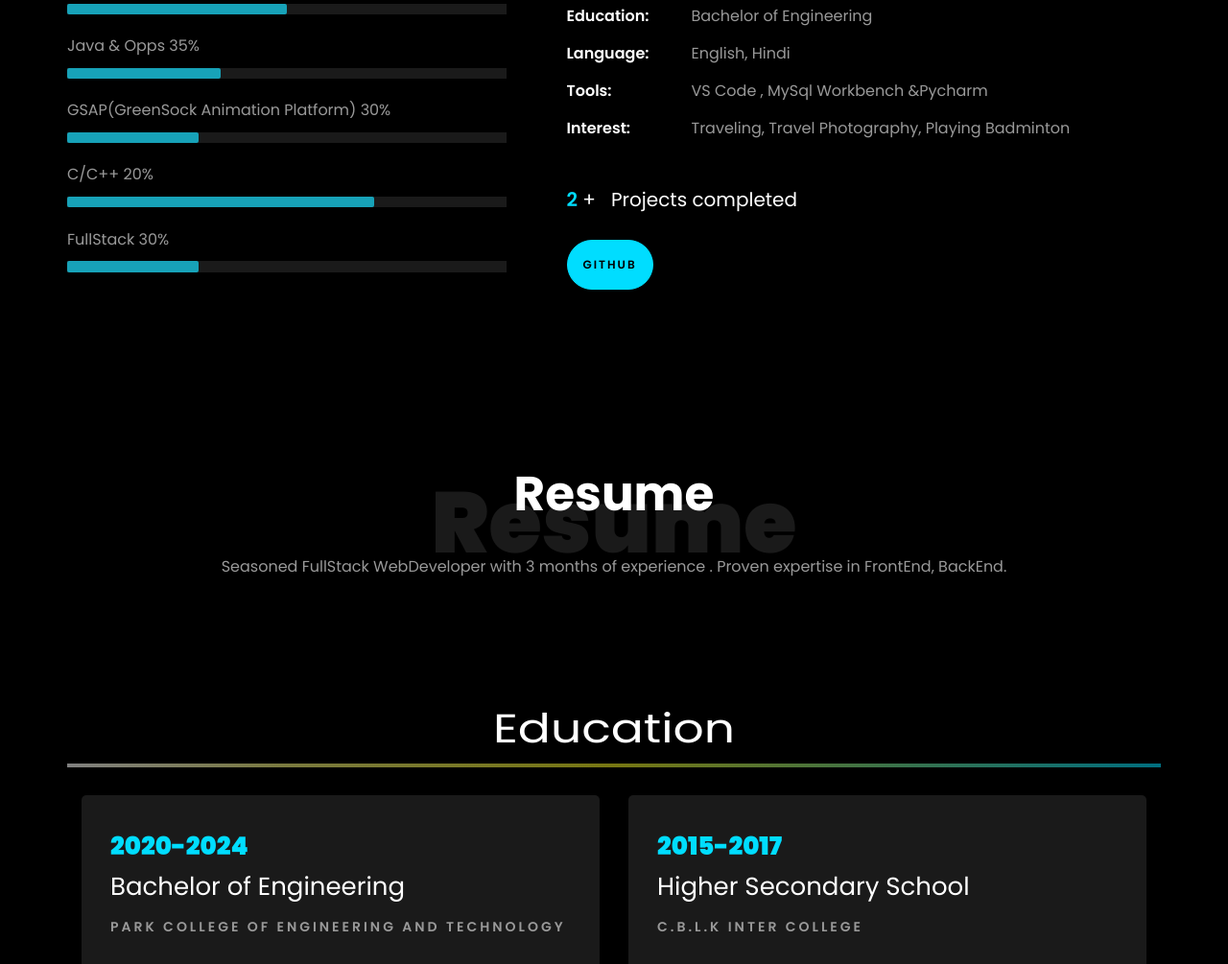
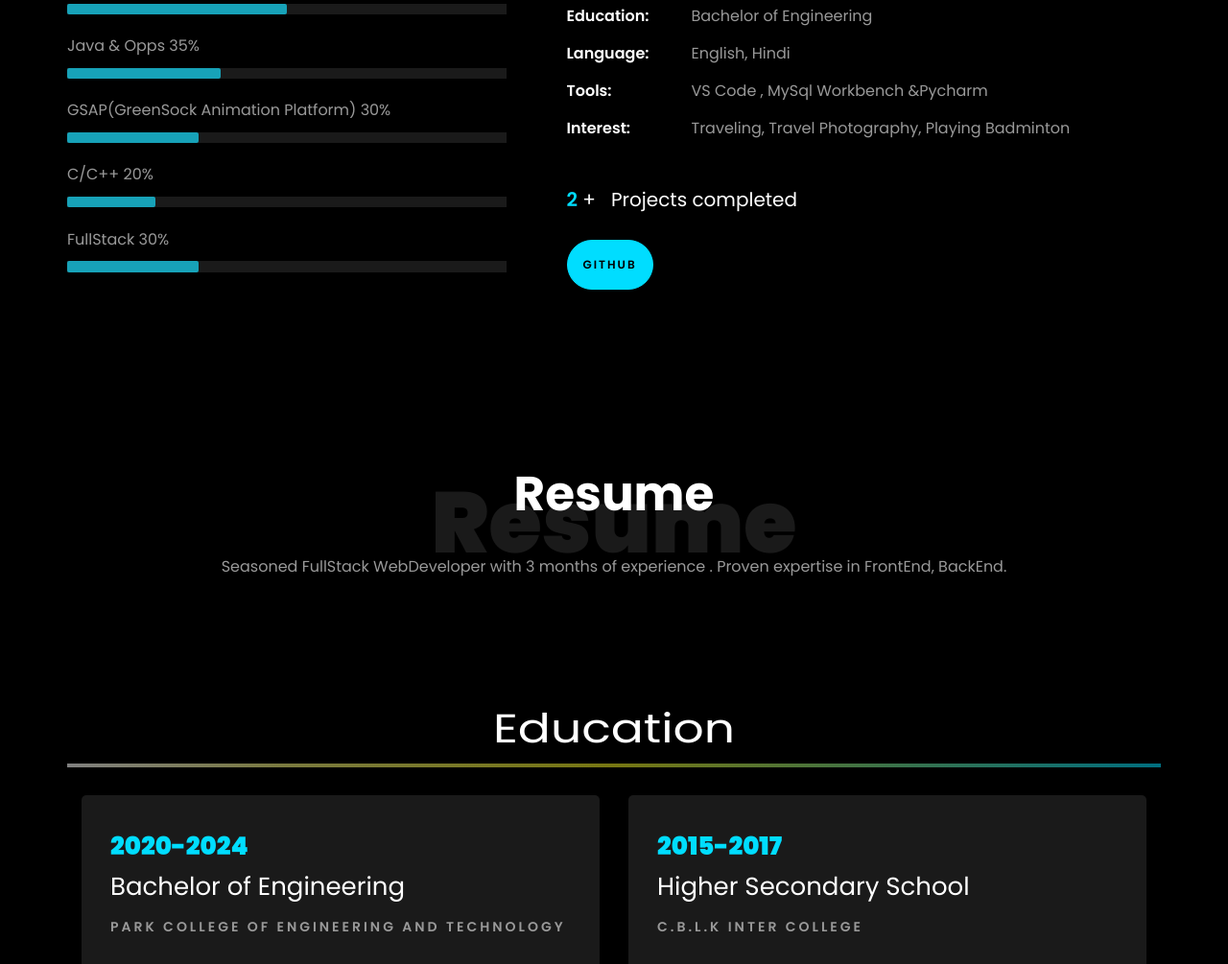
Before and after one commit to rajnishpark03/rajnishpark03.io, a plain HTML site: page index.html in a window 1280 px wide. Shown: the part 1113-2118 px from the top of the page at 96% size. Drawn offline with Linux system fonts and the light colour scheme; files whose address does not match are found by name.

Commit message:
Update index.html

```diff
--- a/index.html
+++ b/index.html
@@ -252,7 +252,7 @@
 
 									<span>C/C++</span> <span class="pull-right">20%</span>
 									<div class="progress">
-										<div class="progress-bar" role="progressbar" style="width: 70%" aria-valuenow="85" aria-valuemin="0"
+										<div class="progress-bar" role="progressbar" style="width: 20%" aria-valuenow="85" aria-valuemin="0"
 											aria-valuemax="100"></div>
 									</div>
 
```
